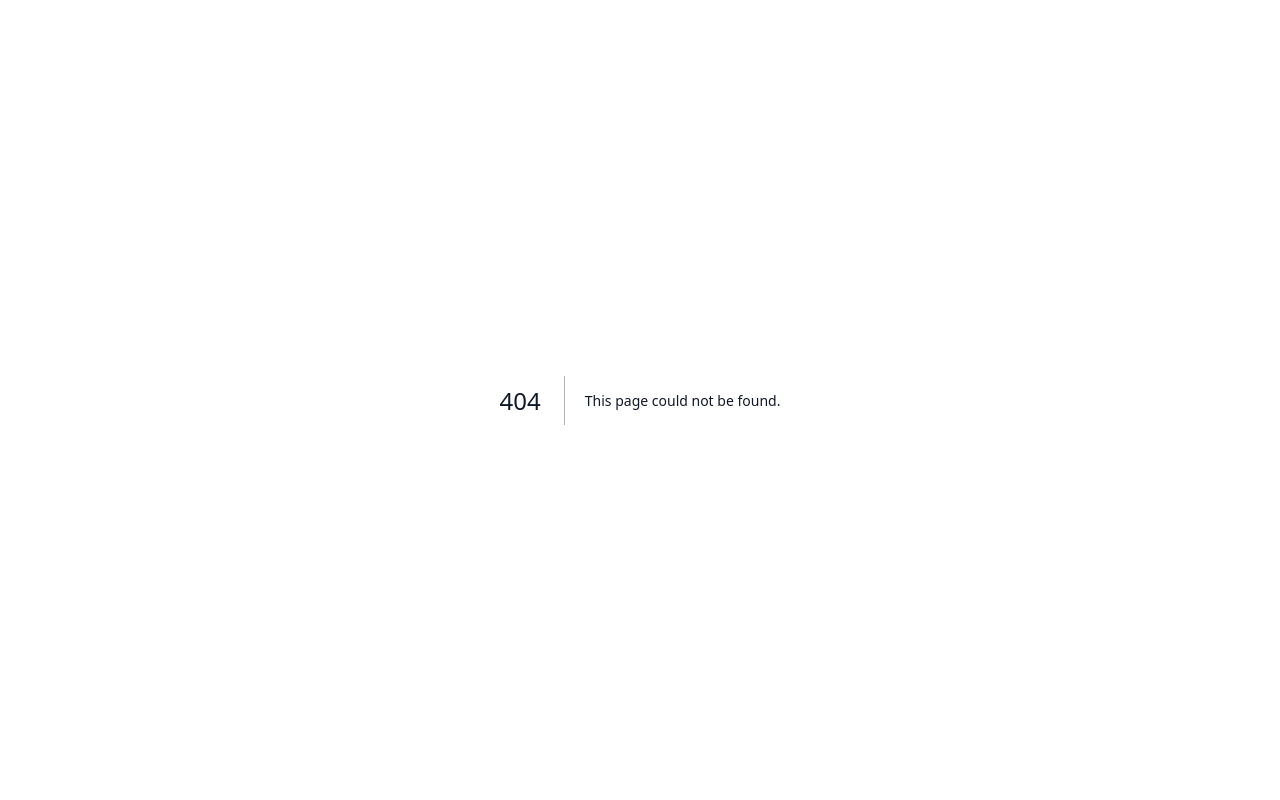
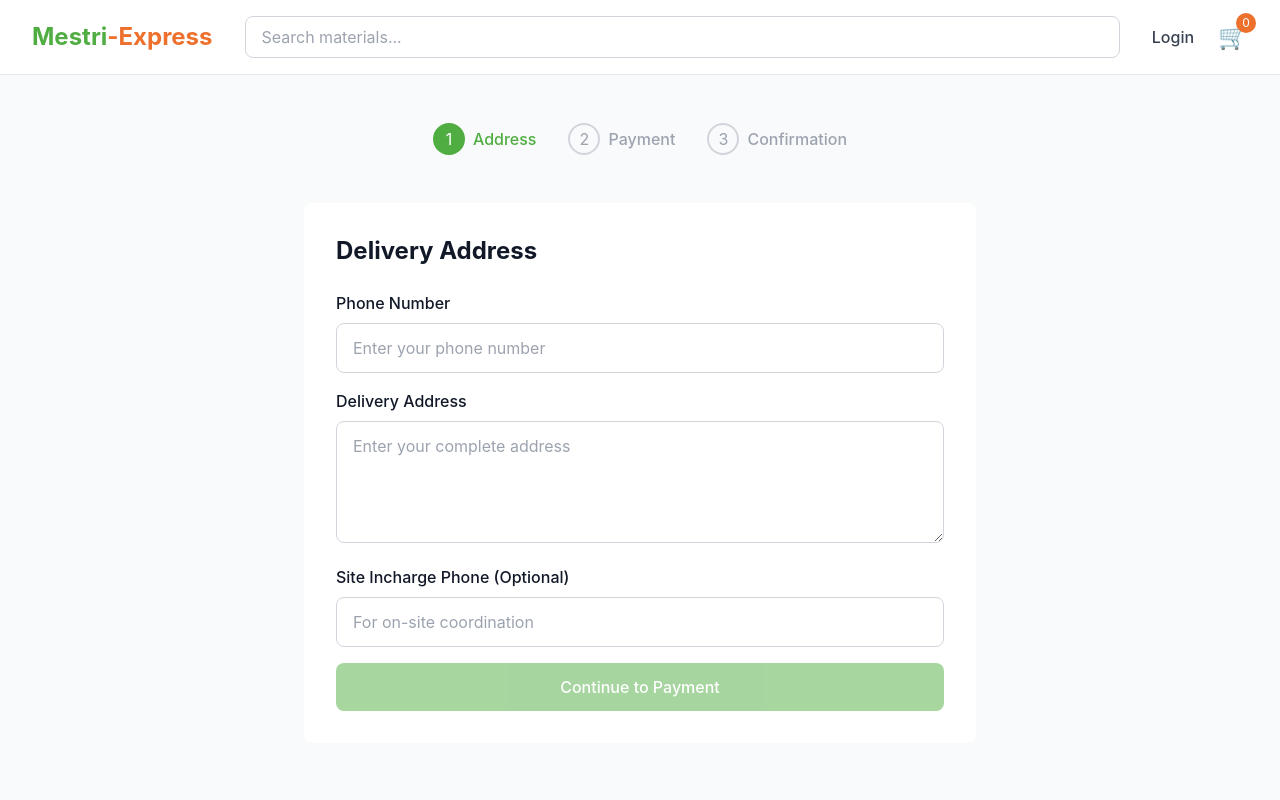
Before and after one commit to sankeerth15/mestri-express, a Next.js app: page /checkout in a window 1280 px wide. Before the commit this address had no page. Shown: the top 800 px of the page. Built offline with nearby package versions, Linux system fonts and the light colour scheme.

Commit message:
Create page.js

```diff
--- /dev/null
+++ b/app/checkout/page.js
@@ -0,0 +1,206 @@
+'use client'
+
+import { useState } from 'react'
+import Link from 'next/link'
+import axios from 'axios'
+import Header from '@/components/Header'
+import Footer from '@/components/Footer'
+
+export default function CheckoutPage() {
+  const [step, setStep] = useState(1) // 1: Address, 2: Payment, 3: Confirmation
+  const [phone, setPhone] = useState('')
+  const [address, setAddress] = useState('')
+  const [siteIncharge, setSiteIncharge] = useState('')
+  const [paymentMethod, setPaymentMethod] = useState('razorpay')
+  const [loading, setLoading] = useState(false)
+
+  const handlePlaceOrder = async () => {
+    setLoading(true)
+    try {
+      // TODO: Create order via API
+      alert('Order placed successfully!')
+      setStep(3)
+    } catch (error) {
+      alert('Error placing order: ' + error.message)
+    } finally {
+      setLoading(false)
+    }
+  }
+
+  return (
+    <>
+      <Header />
+
+      <main className="min-h-screen bg-gray-50">
+        <div className="container py-12">
+          {/* Progress */}
+          <div className="flex justify-center mb-12">
+            <div className="flex gap-8">
+              {[1, 2, 3].map((s) => (
+                <div
+                  key={s}
+                  className={`flex items-center gap-2 ${s <= step ? 'text-primary' : 'text-gray-400'}`}
+                >
+                  <div className={`w-8 h-8 rounded-full flex items-center justify-center border-2 ${
+                    s <= step ? 'bg-primary text-white border-primary' : 'border-gray-300'
+                  }`}>
+                    {s}
+                  </div>
+                  <span className="font-medium">
+                    {s === 1 ? 'Address' : s === 2 ? 'Payment' : 'Confirmation'}
+                  </span>
+                </div>
+              ))}
+            </div>
+          </div>
+
+          <div className="max-w-2xl mx-auto">
+            {/* Step 1: Address */}
+            {step === 1 && (
+              <div className="bg-white rounded-lg p-8">
+                <h2 className="text-2xl font-bold mb-6">Delivery Address</h2>
+
+                <div className="space-y-4">
+                  <div>
+                    <label className="block font-medium mb-2">Phone Number</label>
+                    <input
+                      type="tel"
+                      value={phone}
+                      onChange={(e) => setPhone(e.target.value)}
+                      placeholder="Enter your phone number"
+                      className="w-full px-4 py-3 border border-gray-300 rounded-lg focus:outline-none focus:border-primary"
+                    />
+                  </div>
+
+                  <div>
+                    <label className="block font-medium mb-2">Delivery Address</label>
+                    <textarea
+                      value={address}
+                      onChange={(e) => setAddress(e.target.value)}
+                      placeholder="Enter your complete address"
+                      rows={4}
+                      className="w-full px-4 py-3 border border-gray-300 rounded-lg focus:outline-none focus:border-primary"
+                    />
+                  </div>
+
+                  <div>
+                    <label className="block font-medium mb-2">Site Incharge Phone (Optional)</label>
+                    <input
+                      type="tel"
+                      value={siteIncharge}
+                      onChange={(e) => setSiteIncharge(e.target.value)}
+                      placeholder="For on-site coordination"
+                      className="w-full px-4 py-3 border border-gray-300 rounded-lg focus:outline-none focus:border-primary"
+                    />
+                  </div>
+
+                  <button
+                    onClick={() => setStep(2)}
+                    disabled={!phone || !address}
+                    className="btn-primary w-full disabled:opacity-50 disabled:cursor-not-allowed mt-6"
+                  >
+                    Continue to Payment
+                  </button>
+                </div>
+              </div>
+            )}
+
+            {/* Step 2: Payment */}
+            {step === 2 && (
+              <div className="bg-white rounded-lg p-8">
+                <h2 className="text-2xl font-bold mb-6">Payment Method</h2>
+
+                <div className="space-y-4">
+                  <label className="border-2 p-4 rounded-lg cursor-pointer hover:border-primary" style={{ borderColor: paymentMethod === 'razorpay' ? '#50AD41' : '#ccc' }}>
+                    <input
+                      type="radio"
+                      value="razorpay"
+                      checked={paymentMethod === 'razorpay'}
+                      onChange={(e) => setPaymentMethod(e.target.value)}
+                      className="mr-3"
+                    />
+                    <span className="font-medium">Pay Now with Razorpay</span>
+                    <p className="text-gray-600 text-sm mt-1">Secure card, UPI, or net banking</p>
+                  </label>
+
+                  <label className="border-2 p-4 rounded-lg cursor-pointer hover:border-primary" style={{ borderColor: paymentMethod === 'cod' ? '#50AD41' : '#ccc' }}>
+                    <input
+                      type="radio"
+                      value="cod"
+                      checked={paymentMethod === 'cod'}
+                      onChange={(e) => setPaymentMethod(e.target.value)}
+                      className="mr-3"
+                    />
+                    <span className="font-medium">Pay on Delivery</span>
+                    <p className="text-gray-600 text-sm mt-1">Pay when order arrives</p>
+                  </label>
+                </div>
+
+                <div className="flex gap-4 mt-8">
+                  <button
+                    onClick={() => setStep(1)}
+                    className="btn-outline flex-1"
+                  >
+                    Back
+                  </button>
+                  <button
+                    onClick={() => setStep(3)}
+                    className="btn-primary flex-1"
+                  >
+                    Review Order
+                  </button>
+                </div>
+              </div>
+            )}
+
+            {/* Step 3: Confirmation */}
+            {step === 3 && (
+              <div className="bg-white rounded-lg p-8">
+                <h2 className="text-2xl font-bold mb-6">Review Order</h2>
+
+                <div className="space-y-6 mb-8">
+                  <div className="pb-4 border-b">
+                    <h3 className="font-bold mb-2">Delivery Address</h3>
+                    <p className="text-gray-600">{address}</p>
+                  </div>
+
+                  <div className="pb-4 border-b">
+                    <h3 className="font-bold mb-2">Payment Method</h3>
+                    <p className="text-gray-600">
+                      {paymentMethod === 'razorpay' ? 'Pay Now with Razorpay' : 'Pay on Delivery'}
+                    </p>
+                  </div>
+
+                  <div className="bg-light-green p-4 rounded-lg">
+                    <div className="flex justify-between mb-2">
+                      <span>Subtotal</span>
+                      <span>₹5,000</span>
+                    </div>
+                    <div className="flex justify-between mb-2">
+                      <span>GST (18%)</span>
+                      <span>₹900</span>
+                    </div>
+                    <div className="flex justify-between text-primary font-bold text-lg">
+                      <span>Total</span>
+                      <span>₹5,900</span>
+                    </div>
+                  </div>
+                </div>
+
+                <button
+                  onClick={handlePlaceOrder}
+                  disabled={loading}
+                  className="btn-primary w-full disabled:opacity-50"
+                >
+                  {loading ? 'Placing Order...' : 'Place Order'}
+                </button>
+              </div>
+            )}
+          </div>
+        </div>
+      </main>
+
+      <Footer />
+    </>
+  )
+}
```
